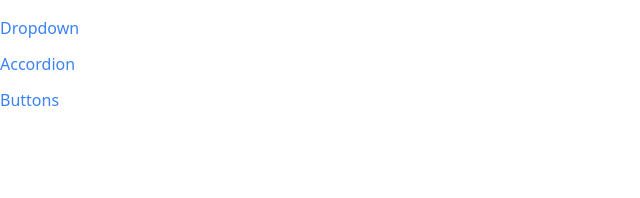
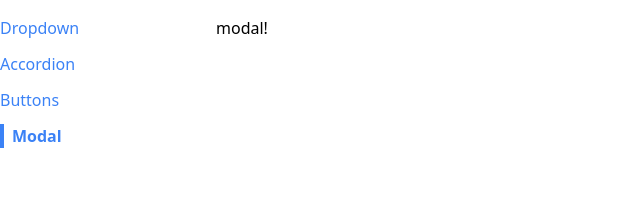
Before and after one commit to VolodymyrMishchuk/comps, a React (Create React App) app: page /modal in a window 1280 px wide. Shown: the top 198 px of the page, without its empty margins (0-640 px from the left). Built offline with nearby package versions, Linux system fonts and the light colour scheme.

Commit message:
Getting started with a new module

```diff
--- a/src/App.js
+++ b/src/App.js
@@ -2,7 +2,8 @@
 import Route from './components/Route';
 import AccordionPage from './pages/AccordionPage';
 import DropdownPage from './pages/DropdownPage';
-import ButtonPage from './pages/ButtonPage'
+import ButtonPage from './pages/ButtonPage';
+import ModalPage from './pages/ModalPage';
 
 function App() {
     return (
@@ -18,6 +19,9 @@
                 <Route path="/buttons">
                     <ButtonPage />
                 </Route>
+                <Route path="/modal">
+                    <ModalPage />
+                </Route>
             </div>
         </div>
     );
--- /dev/null
+++ b/src/components/Modal.js
@@ -0,0 +1,5 @@
+function Modal() {
+    return <div>modal!</div>
+};
+
+export default Modal;
--- a/src/components/Sidebar.js
+++ b/src/components/Sidebar.js
@@ -4,7 +4,8 @@
     const links = [
         { label: 'Dropdown', path: '/' },
         { label: 'Accordion', path: '/accordion' },
-        { label: 'Buttons', path: '/buttons'}
+        { label: 'Buttons', path: '/buttons'},
+        { label: 'Modal', path: '/modal'}
     ];
 
     const renderedLinks = links.map((link) => {
--- /dev/null
+++ b/src/pages/ModalPage.js
@@ -0,0 +1,11 @@
+import Modal from '../components/Modal';
+
+function ModalPage() {
+    return (
+        <div>
+            <Modal />
+        </div>
+    );
+};
+
+export default ModalPage;
```
